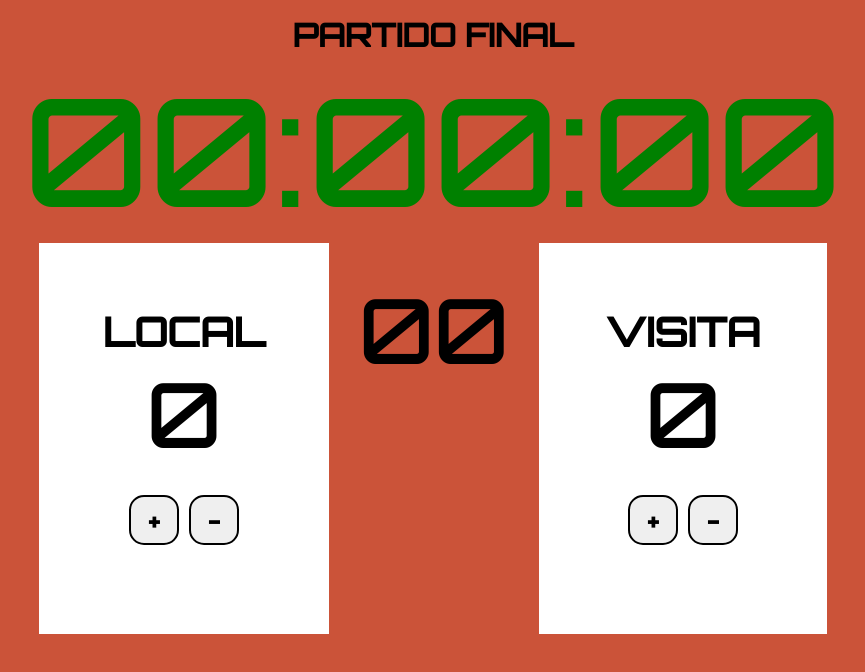
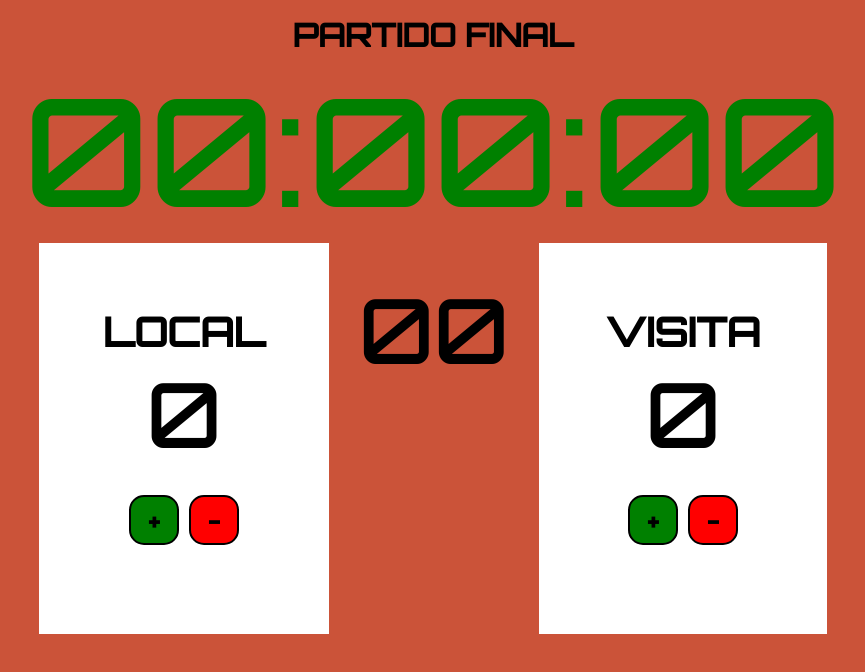
Before and after one commit to Diamantinomc/tablero-de-basket, a React (Create React App) app: page / in a window 1280 px wide. Shown: the top 672 px of the page, without its empty margins (207-1072 px from the left). Built offline with nearby package versions, Linux system fonts and the light colour scheme; the HTML template or start-up script is replaced by a standard one.

Commit message:
Bloquear boton '-' cuando esta en 0. Pintar boton

```diff
--- a/src/App.js
+++ b/src/App.js
@@ -9,6 +9,7 @@ function App() {
 
   const [puntosLocal, setPuntosLocal] = useState(0);
   const [puntosVisita, setPuntosVisita] =useState(0);
+  const [disable, setDisable] = useState(false);
 
   const handleClic = () => {
     setPuntosLocal(puntosLocal+1);
@@ -19,12 +20,22 @@ function App() {
   };
 
   const bajarPuntos = () => {
+    if(puntosLocal === 0){
+      setDisable(disable===true);
+    } else {
     setPuntosLocal(puntosLocal-1);
+    }
   };
 
   const bajarPuntos2 = () => {
+    if(puntosLocal === 0){
+      setDisable(disable===true)
+    }else {
     setPuntosVisita(puntosVisita-1);
+  }
   };
+
+
 
   return (
     <div className="App">
@@ -44,7 +55,7 @@ function App() {
             />
 
             <div className='botonesLocal'>
-              <Boton
+              <Boton className = 'localAumentar'
                 texto="+"
                 increase={true}
                 handleClic={handleClic}
@@ -52,7 +63,8 @@ function App() {
               <Boton
                 texto="-"
                 increase={false}
-                handleClic={bajarPuntos}/>
+                handleClic={bajarPuntos}
+                />
             </div>
           </div>
           <div className='shortTime'>
--- a/src/components/boton.js
+++ b/src/components/boton.js
@@ -2,6 +2,8 @@ import React from "react";
 import '../css/boton.css';
 
 function Boton({ texto, increase, handleClic }) {
+
+
   return (
     <button
       className= {increase ? "increase": "decrease"}
--- a/src/css/boton.css
+++ b/src/css/boton.css
@@ -18,3 +18,11 @@ button {
     flex-wrap: wrap;
     padding: 20px;
   }
+
+  .increase {
+    background-color: green;
+  }
+
+  .decrease {
+    background-color: red;
+  }
```
Also changed, not shown: src/App.css (line endings or trailing spaces).
